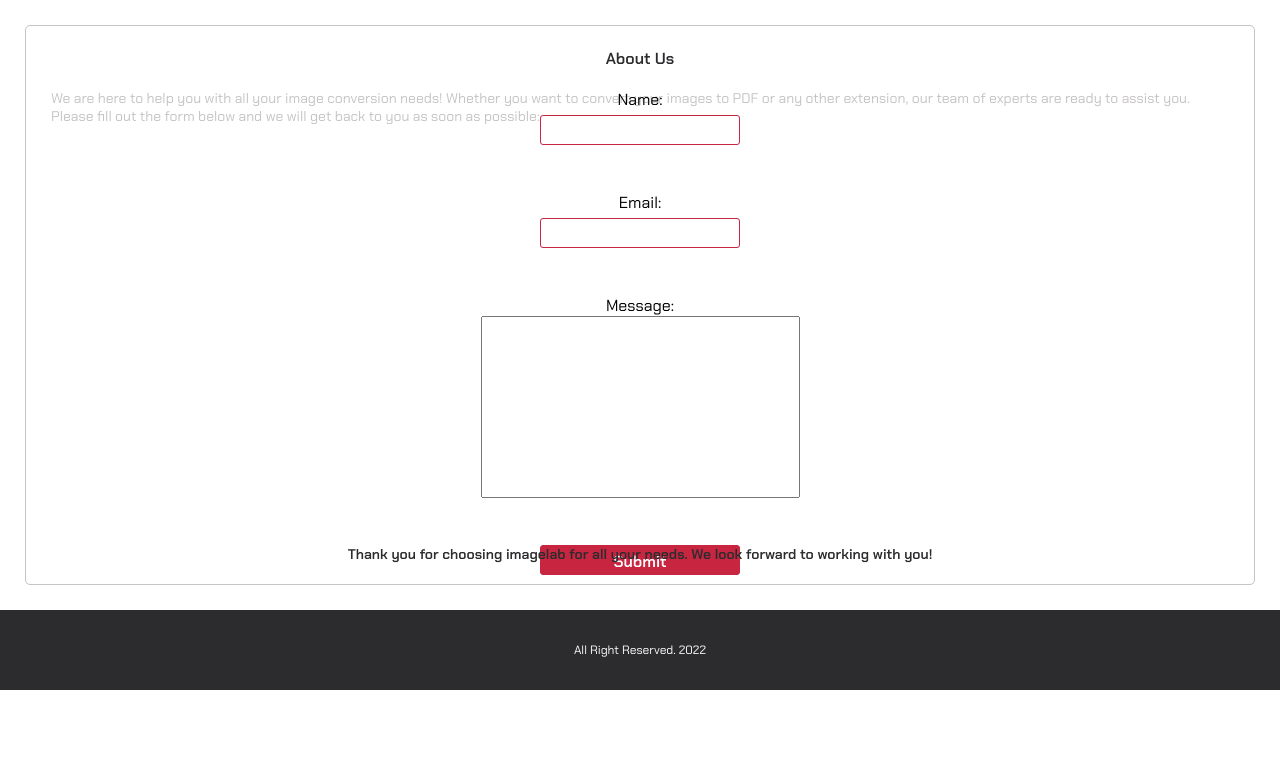
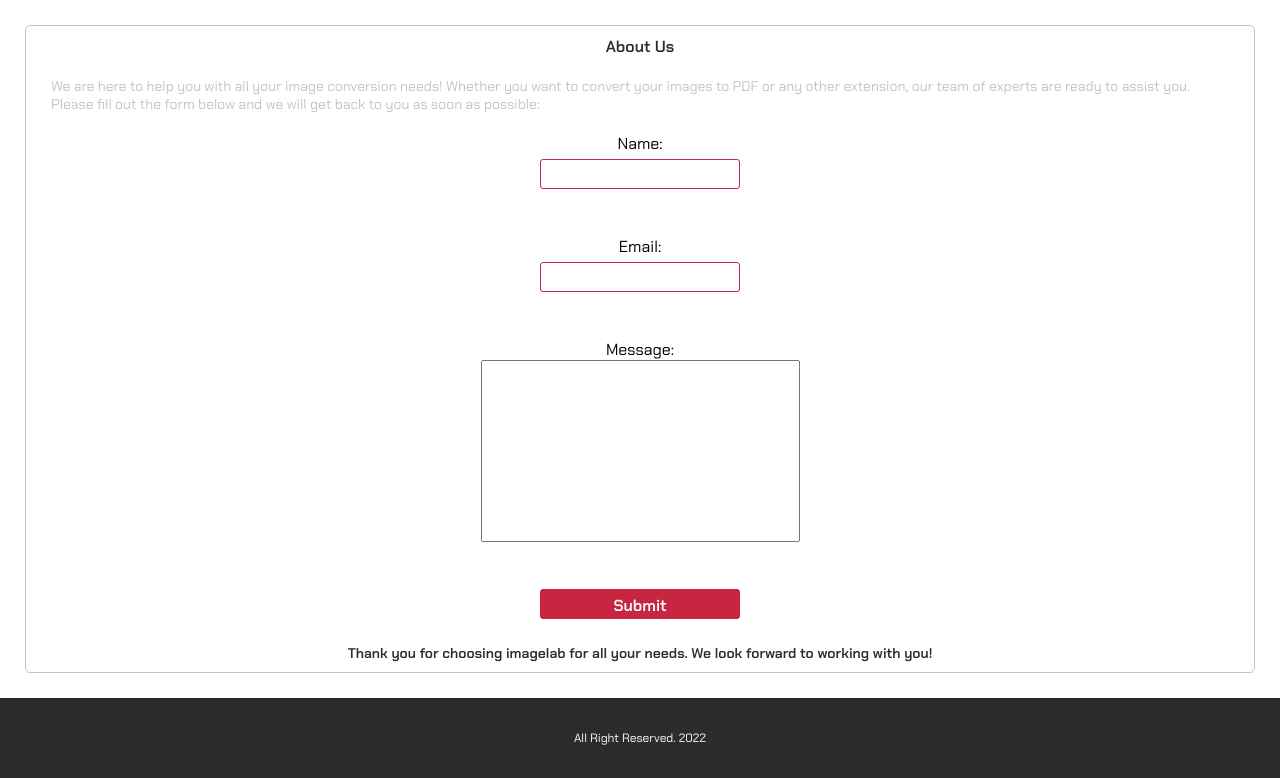
Before and after one commit to bprabin811/imageLab, a Flask app: page /about in a window 1280 px wide. Shown: the part 120-898 px from the top of the page. Before the commit the page ends 810 px from the top, so only its background shows below. Run offline with Flask 2, Linux system fonts and the light colour scheme.

Commit message:
Update style.css

```diff
--- a/static/style.css
+++ b/static/style.css
@@ -320,10 +320,11 @@
 }
 .contact-form{
   display: flex;
-  height: 400px;
-  width: 350px;
+/*   height: 400px; */
+/*   width: 350px; */
   align-items: center;
   justify-content: center;
+  margin: 10px;
 }
 .contact-form input{
   width: 200px;
```
